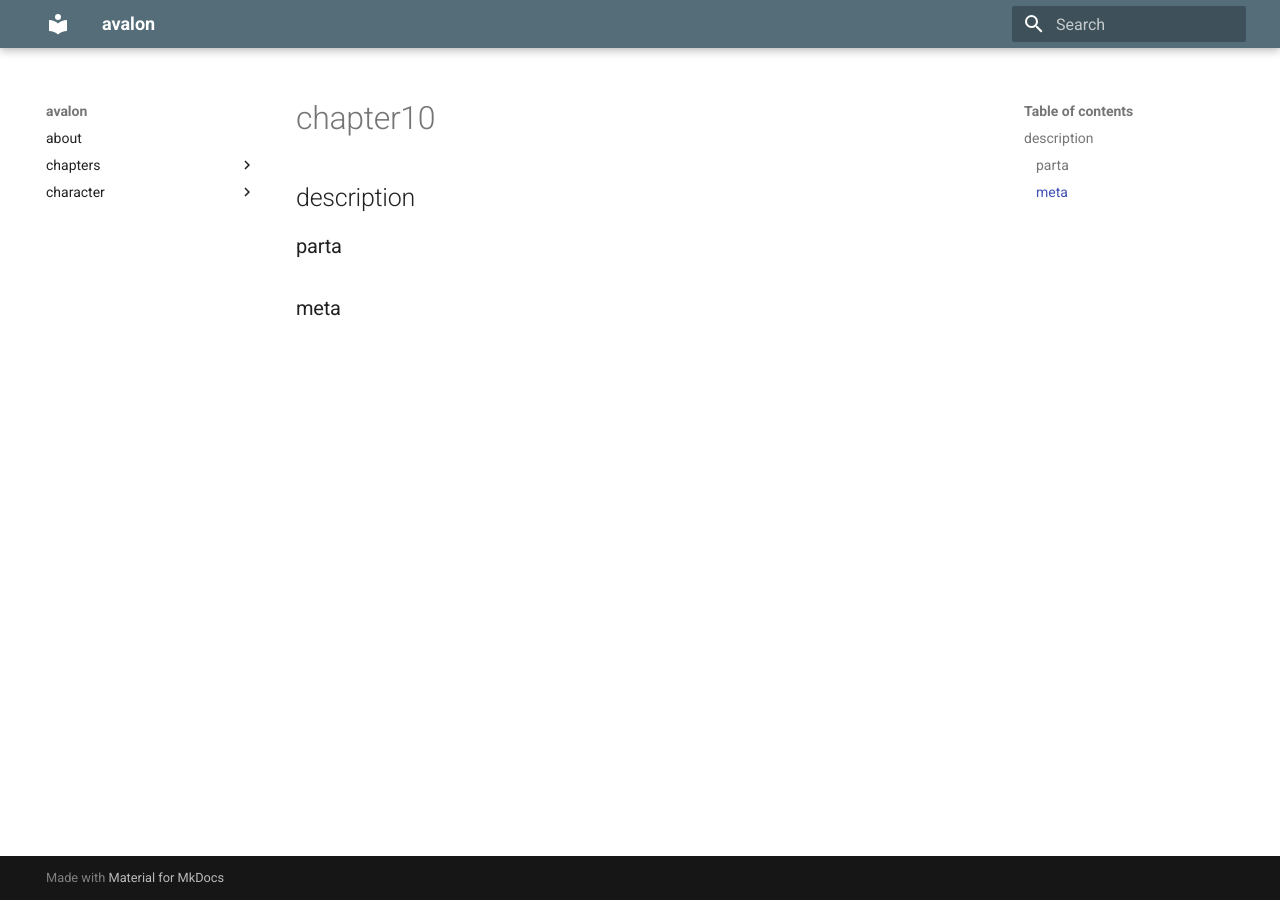
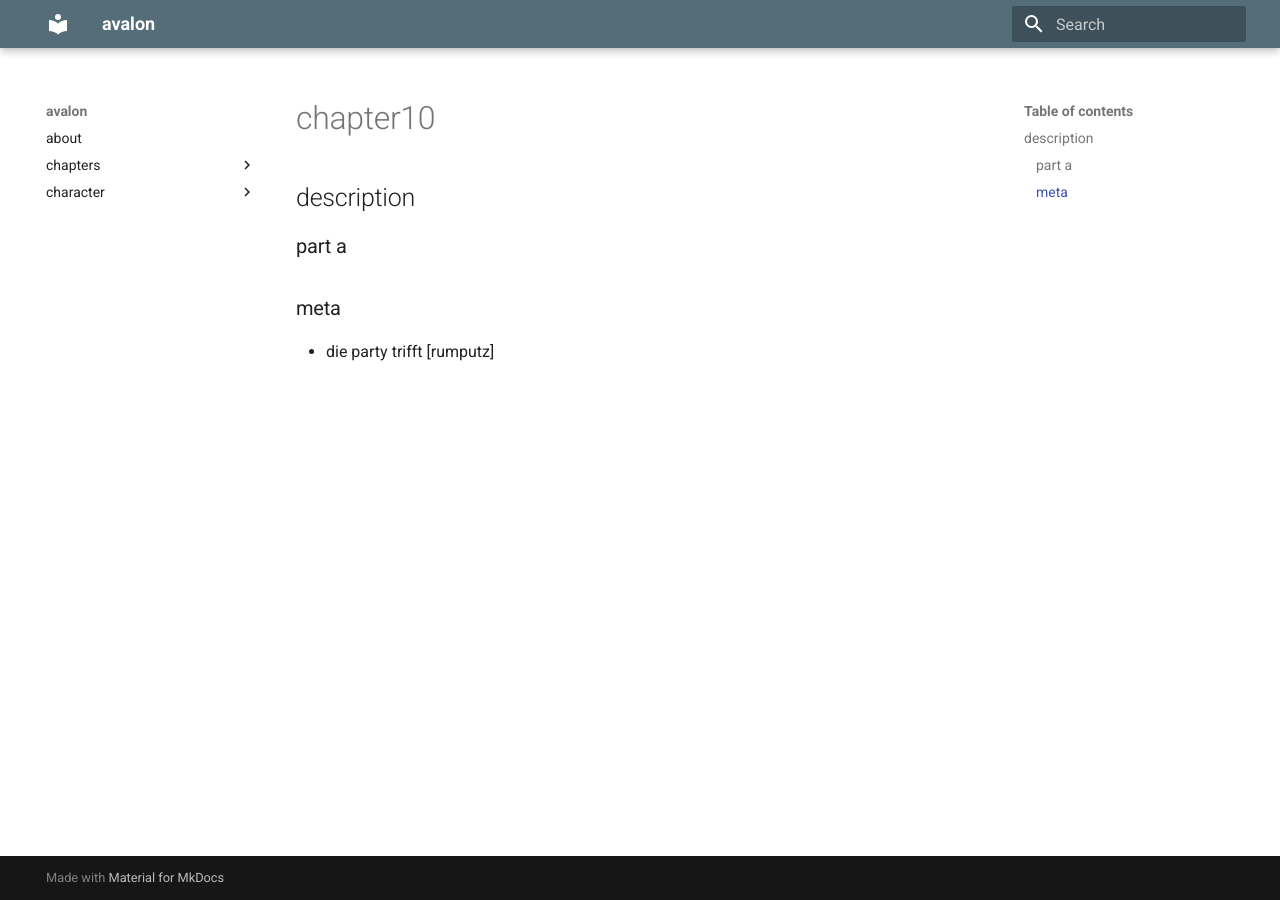
Before and after one commit to mkdocs-pnp/avalon, an MkDocs documentation site: the page built from docs/chapter/chapter10.md, in a window 1280 px wide. Built offline with MkDocs 1.6.1 and Material for MkDocs 9.7.7, drawn with Linux system fonts in a browser that asks for light colours.

Commit message:
update chapter.10

```diff
--- a/docs/chapter/chapter10.md
+++ b/docs/chapter/chapter10.md
@@ -2,10 +2,8 @@
 
 ## description
 
-###  parta
-
-
+### part a
 
 ### meta
 
-<changes_in_game_system>
+* die party trifft [rumputz]
```
